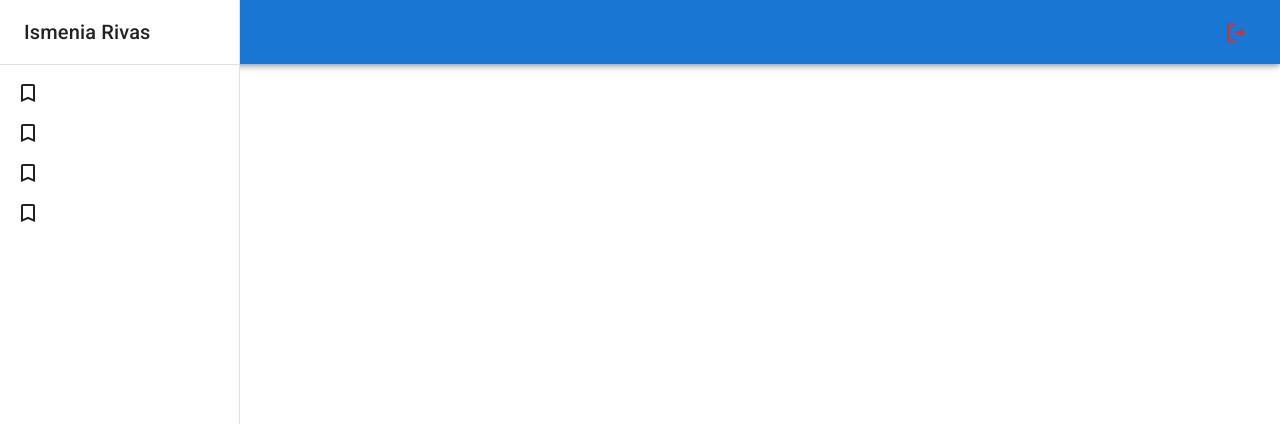
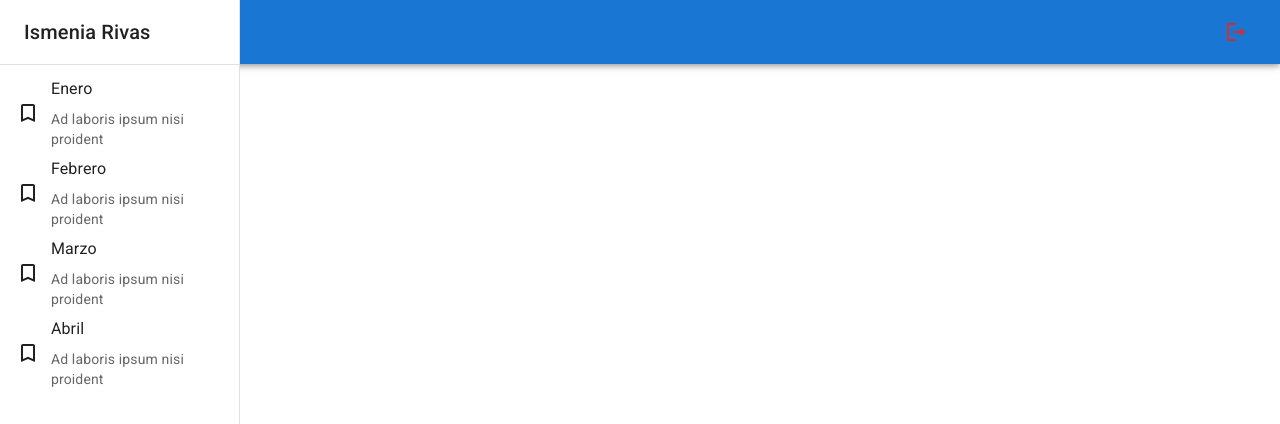
Before and after one commit to issyrivas17/Journal-app-vite, a React (Vite) app: page / in a window 1280 px wide. Shown: the top 424 px of the page. Built offline with nearby package versions, Linux system fonts and the light colour scheme.

Commit message:
error de syntax ya arreglado

```diff
--- a/src/journal/components/Sidebar.jsx
+++ b/src/journal/components/Sidebar.jsx
@@ -1,5 +1,5 @@
 import { TurnedInNot } from "@mui/icons-material"
-import { Box, Divider, Drawer, List, ListItem, ListItemButton, Toolbar, Typography } from "@mui/material"
+import { Box, Divider, Drawer, Grid, List, ListItem, ListItemButton, ListItemText, Toolbar, Typography } from "@mui/material"
 
 
 export const Sidebar = ({drawerWidth = 240 }) => {
@@ -31,6 +31,10 @@ export const Sidebar = ({drawerWidth = 240 }) => {
                     <ListItemButton>
                         <TurnedInNot/>
                     </ListItemButton>
+                    <Grid container>
+                        <ListItemText primary = {text} />
+                        <ListItemText secondary= {'Ad laboris ipsum nisi proident'} />
+                    </Grid>
 
                     </ListItem>
 
```
